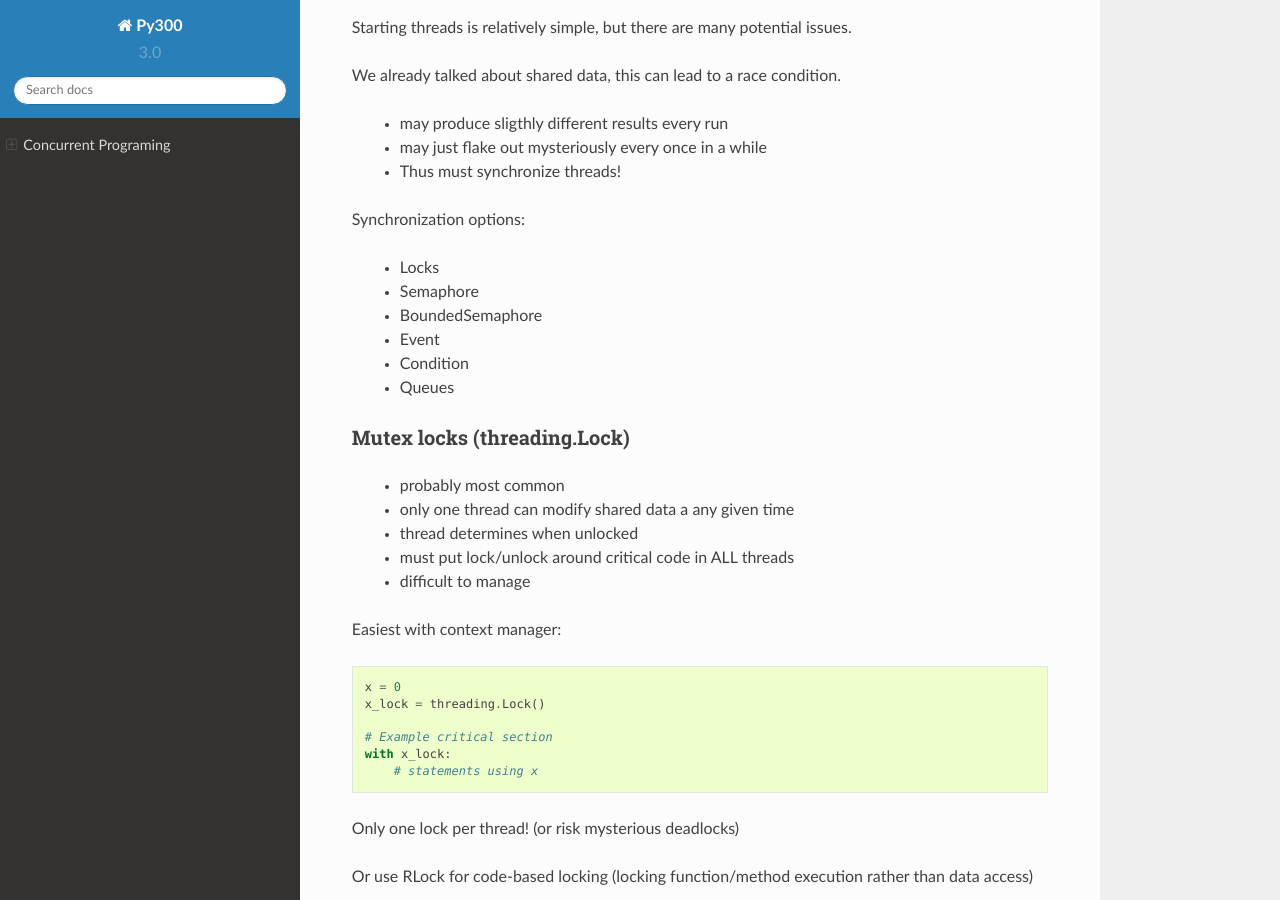
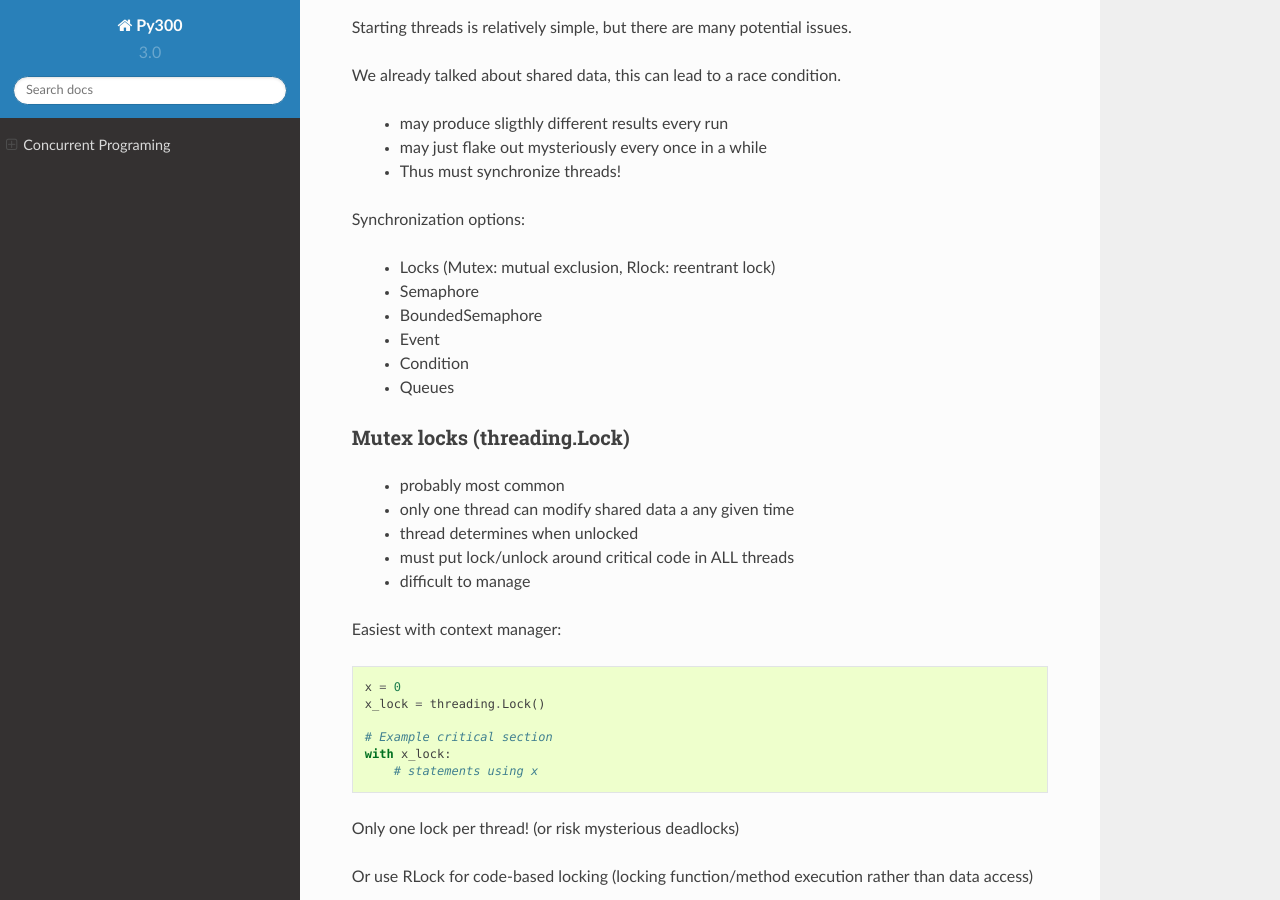
Before and after one commit to UWPCE-PythonCert/Py300, a Sphinx documentation site: the page built from source/condensed_concurrency.rst, in a window 1280 px wide and 900 px high, scrolled down 3528 px. Built offline with Sphinx 7.4.7 and the Read the Docs theme 2.0.0, drawn with Linux system fonts in a browser that asks for light colours.

Commit message:
added clarification

```diff
--- a/source/condensed_concurrency.rst
+++ b/source/condensed_concurrency.rst
@@ -171,7 +171,7 @@ We already talked about shared data, this can lead to a race condition.
 
 Synchronization options:
 
- - Locks
+ - Locks (Mutex: mutual exclusion, Rlock: reentrant lock)
  - Semaphore
  - BoundedSemaphore
  - Event
```
